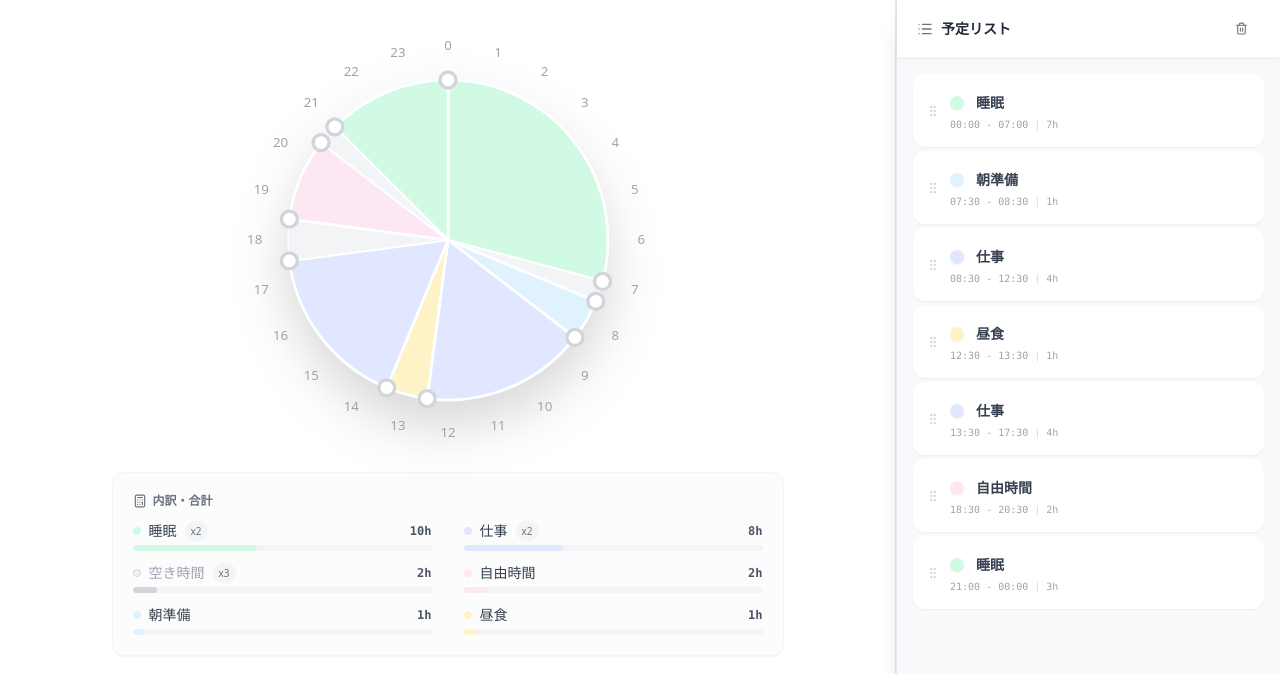
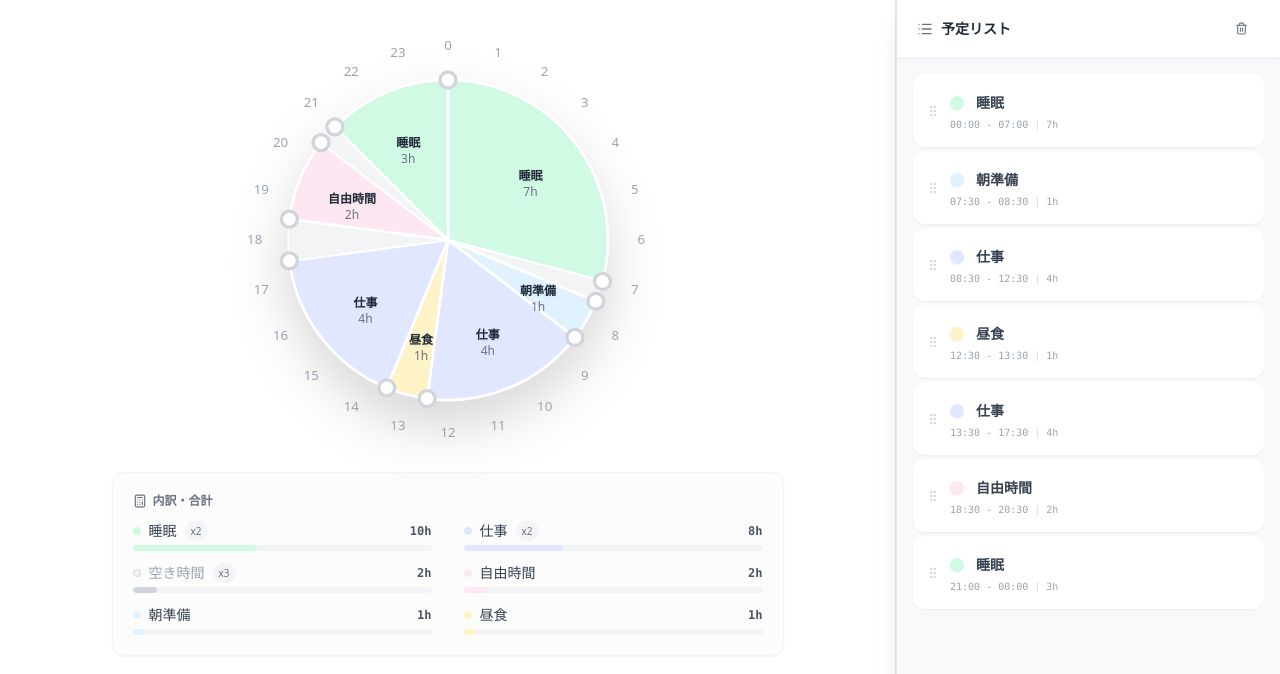
Before and after one commit to KotaOmatsu/daily-schedule, a React (Vite) app: page / in a window 1280 px wide. Shown: the top 674 px of the page. Built offline with nearby package versions, Linux system fonts and the light colour scheme.

Commit message:
fix: restore missing schedule labels by importing and rendering Label component in PieChart

```diff
--- a/src/features/schedule/components/PieChart/PieChart.tsx
+++ b/src/features/schedule/components/PieChart/PieChart.tsx
@@ -11,7 +11,7 @@ import {
   getCoordinatesForAngle,
   mergeAdjacentGaps,
 } from "../../utils";
-import { Slice } from "./Slice";
+import { Slice, Label } from "./Slice";
 
 interface PieChartProps {
   itemsWithPos: ScheduleItemWithPos[];
@@ -270,6 +270,14 @@ export const PieChart: React.FC<PieChartProps> = ({
           />
         ))}
 
+        {/* Labels - Rendered after slices to ensure they are on top */}
+        {itemsWithPos.map((item) => {
+          if (item.type !== "gap" && item.duration >= 30) {
+            return <Label key={`label-${item.id}`} item={item} />;
+          }
+          return null;
+        })}
+
         {/* Markers */}
         {Array.from({ length: 24 }).map((_, i) => {
             const angle = (i / 24) * 360;
```
